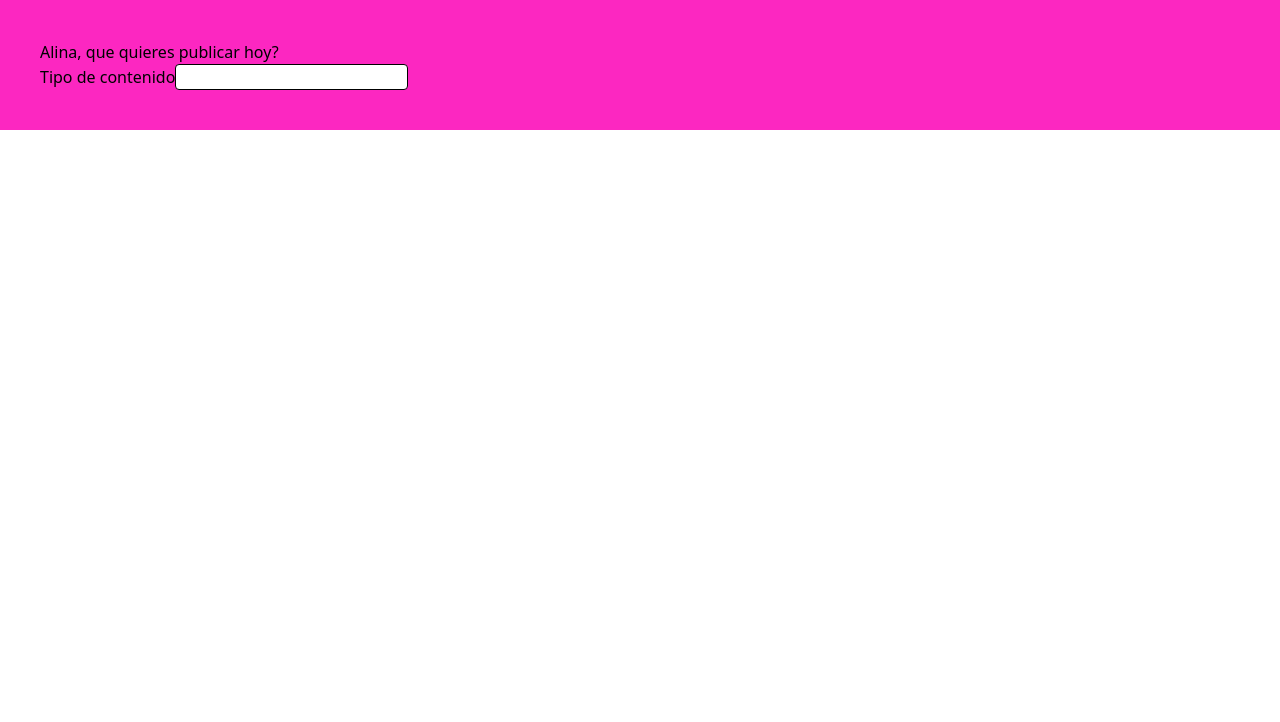
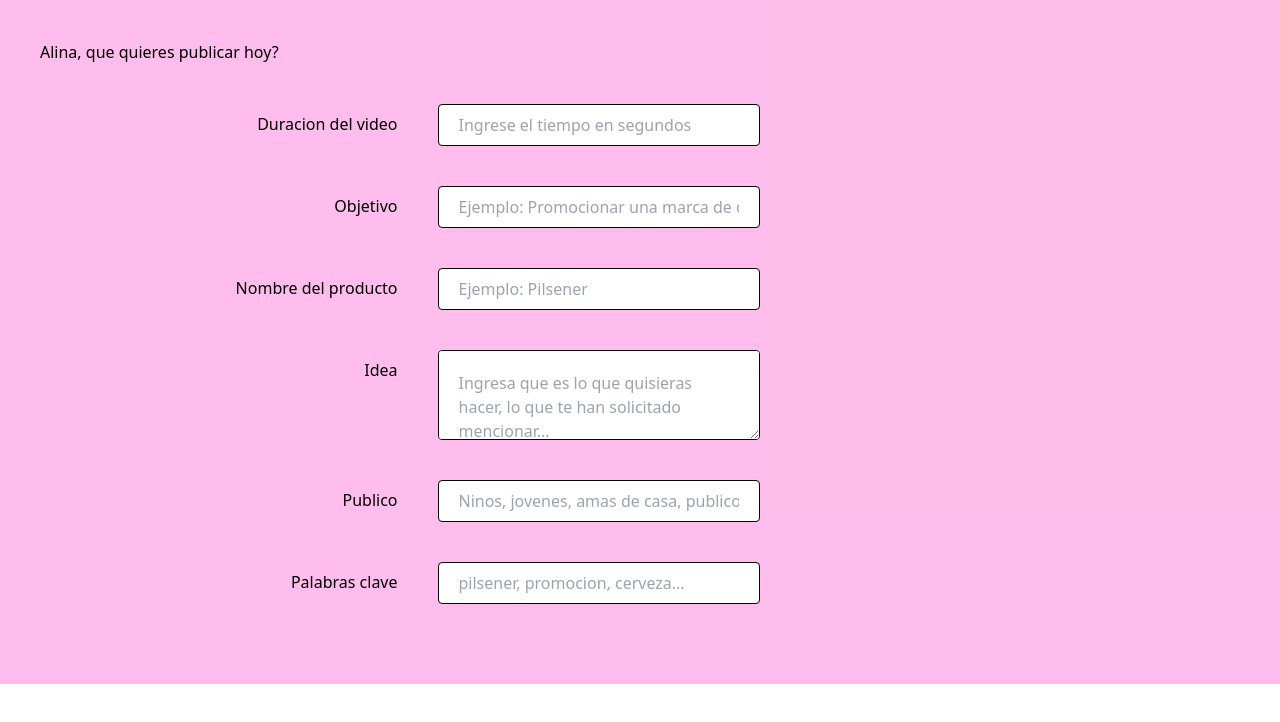
Before and after one commit to kokoaespol/Hackathon_Publifyer, a Vue app in the folder frontend/: page /new in a window 1280 px wide. Shown: the top 722 px of the page. Built offline with nearby package versions, Linux system fonts and the light colour scheme.

Commit message:
chore(frontEnd): basic form

```diff
--- /dev/null
+++ b/frontend/src/components/CustomInput.vue
@@ -0,0 +1,18 @@
+<script>
+export default {
+    props: {
+      label: String,
+      placeholder: String,
+    },
+    setup(props) {
+      console.log(props.title)
+    }
+  }
+</script>
+
+<template>
+    <div class="w-full flex flex-row justify-between">
+        <span class="h-10 w-1/2 flex items-center justify-end">{{ label }}</span>
+        <input class="h-10 border rounded w-1/2 mx-10 text-white p-5" :placeholder="placeholder"/>
+    </div>
+</template>
--- a/frontend/src/components/NewGenie.vue
+++ b/frontend/src/components/NewGenie.vue
@@ -1,12 +1,15 @@
 <script setup>
 import { inject } from "vue"
+import CustomInput from "./CustomInput.vue"
+
+
 const genieService = inject("services.genie");
 
 const name = 'Alina'
 </script>
 
 <template>
-    <section class="container w-full h-full p-10 bg-color1F ">
+    <section class="relative w-full h-full p-10 bg-color1F bg-opacity-30">
         <!-- Navbar -->
 
         <!-- Title -->
@@ -16,11 +19,18 @@ const name = 'Alina'
         <!-- Breadcrumbs -->
 
         <!-- Content -->
-        <div class="relative">
-            <div class="">
-                <span class="w-2/4 text-right">Tipo de contenido</span>
-                <input class="border rounded" />
+        <div class="relative flex flex-col justify-start w-4/6 p-10 gap-10">
+            <CustomInput label="Duracion del video" placeholder="Ingrese el tiempo en segundos" />
+            <!-- <CustomInput label="Tipo de Contenido" /> -->
+            <CustomInput label="Objetivo" placeholder="Ejemplo: Promocionar una marca de cerveza" />
+            <CustomInput label="Nombre del producto" placeholder="Ejemplo: Pilsener" />
+            <div class="w-full flex flex-row justify-between">
+                <span class="h-10 w-1/2 flex items-center justify-end">Idea</span>
+                <textarea class="h-30 border rounded w-1/2 mx-10 text-white p-5"
+                    placeholder="Ingresa que es lo que quisieras hacer, lo que te han solicitado mencionar..."></textarea>
             </div>
+            <CustomInput label="Publico" placeholder="Ninos, jovenes, amas de casa, publico general..." />
+            <CustomInput label="Palabras clave" placeholder="pilsener, promocion, cerveza..." />
         </div>
     </section>
 </template>
```
